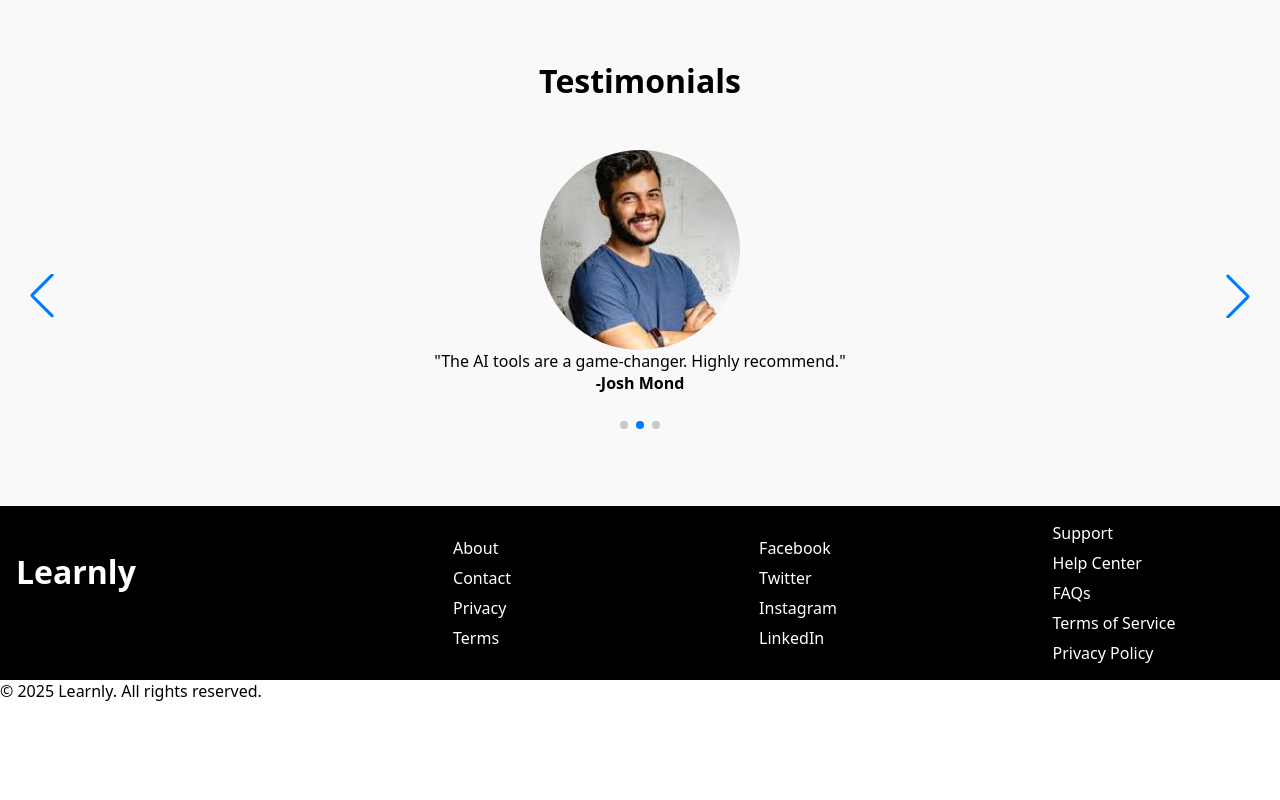
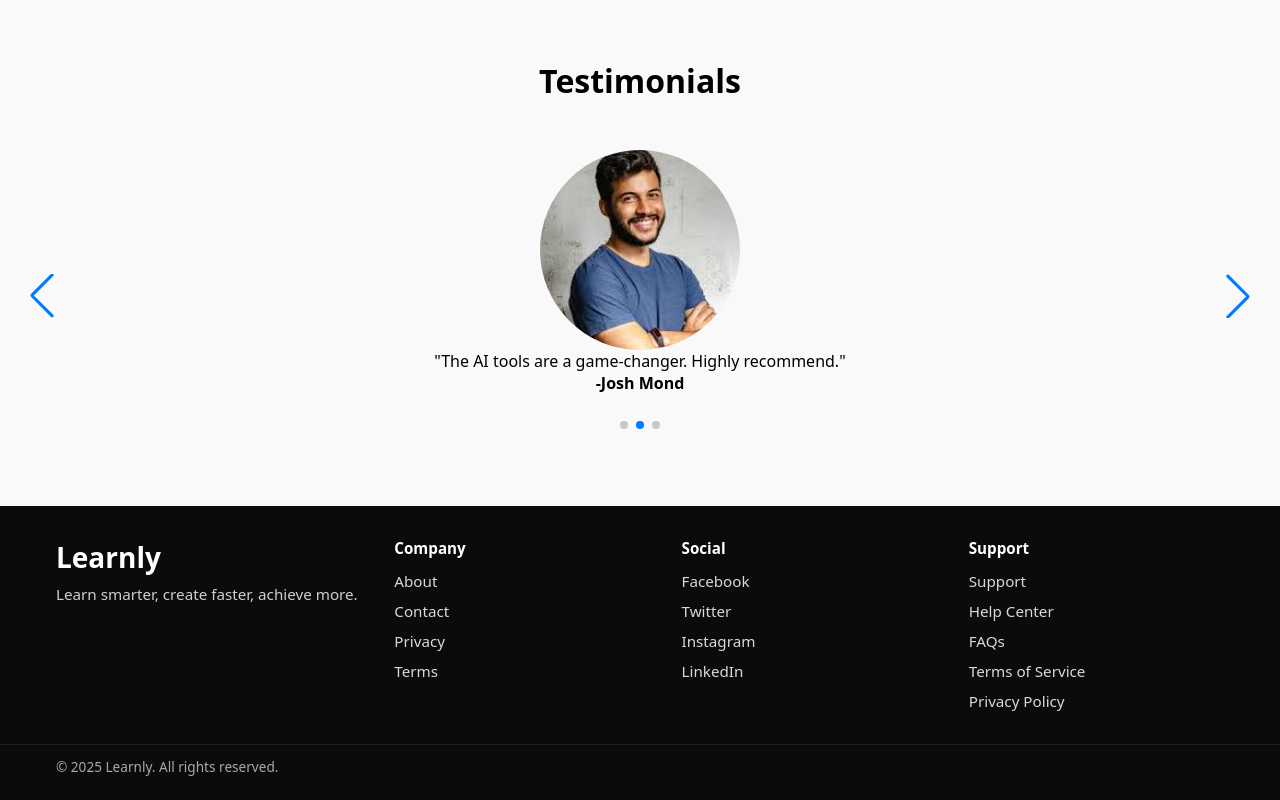
Before and after one commit to David495/Learnly, a React (Vite) app: page / in a window 1280 px wide. Shown: the part 2866-3666 px from the top of the page. Before the commit the page ends 3568 px from the top, so only its background shows below. Built offline with nearby package versions, Linux system fonts and the light colour scheme.

Commit message:
Fixed the footer layout

```diff
--- a/src/components/footer.jsx
+++ b/src/components/footer.jsx
@@ -5,35 +5,47 @@ import Footerstyle from './footer.module.css'
 const Footer = () => {
   return (
     <>
-    <footer className={Footerstyle.footer_section}>
-        <div className="footer_logo">
-            <Link to='/' className={Footerstyle.footer_logo}>Learnly</Link>
-            <p>Learn smarter, create faster, achieve more.</p>
+    <footer className={Footerstyle.footer}>
+        <div className={Footerstyle.inner}>
+          <div className={Footerstyle.brand}>
+            <Link to='/' className={Footerstyle.brand_name}>Learnly</Link>
+            <p className={Footerstyle.brand_tagline}>Learn smarter, create faster, achieve more.</p>
           </div>
 
-        <div className={Footerstyle.footer_links}>
-            <Link to='/about' className={Footerstyle.footer_links}>About</Link>
-            <Link to='/contact' className={Footerstyle.footer_links}>Contact</Link>
-            <Link to='/privacy' className={Footerstyle.footer_links}>Privacy</Link>
-            <Link to='/terms' className={Footerstyle.footer_links}>Terms</Link>
-        </div>
+          <nav className={Footerstyle.column} aria-label="Company">
+            <h3 className={Footerstyle.column_title}>Company</h3>
+            <ul className={Footerstyle.link_list}>
+              <li><Link to='/about' className={Footerstyle.link}>About</Link></li>
+              <li><Link to='/contact' className={Footerstyle.link}>Contact</Link></li>
+              <li><Link to='/privacy' className={Footerstyle.link}>Privacy</Link></li>
+              <li><Link to='/terms' className={Footerstyle.link}>Terms</Link></li>
+            </ul>
+          </nav>
 
-        <div className={Footerstyle.footer_social}>
-            <Link to='/facebook' className={Footerstyle.footer_social}>Facebook</Link>
-            <Link to='/twitter' className={Footerstyle.footer_social}>Twitter</Link>
-            <Link to='/instagram' className={Footerstyle.footer_social}>Instagram</Link>
-            <Link to='/linkedin' className={Footerstyle.footer_social}>LinkedIn</Link>
-        </div>
-        <div className={Footerstyle.footer_contact}>
-        <Link to='/facebook' className={Footerstyle.footer_contact}>Support</Link>
-            <Link to='/help-center' className={Footerstyle.footer_contact}>Help Center</Link>
-            <Link to='/faqs' className={Footerstyle.footer_contact}>FAQs</Link>
-            <Link to='/terms' className={Footerstyle.footer_contact}>Terms of Service</Link>
-            <Link to='/privacy' className={Footerstyle.footer_contact}>Privacy Policy</Link>
+          <nav className={Footerstyle.column} aria-label="Social">
+            <h3 className={Footerstyle.column_title}>Social</h3>
+            <ul className={Footerstyle.link_list}>
+              <li><Link to='/facebook' className={Footerstyle.link}>Facebook</Link></li>
+              <li><Link to='/twitter' className={Footerstyle.link}>Twitter</Link></li>
+              <li><Link to='/instagram' className={Footerstyle.link}>Instagram</Link></li>
+              <li><Link to='/linkedin' className={Footerstyle.link}>LinkedIn</Link></li>
+            </ul>
+          </nav>
+
+          <nav className={Footerstyle.column} aria-label="Support">
+            <h3 className={Footerstyle.column_title}>Support</h3>
+            <ul className={Footerstyle.link_list}>
+              <li><Link to='/support' className={Footerstyle.link}>Support</Link></li>
+              <li><Link to='/help-center' className={Footerstyle.link}>Help Center</Link></li>
+              <li><Link to='/faqs' className={Footerstyle.link}>FAQs</Link></li>
+              <li><Link to='/terms' className={Footerstyle.link}>Terms of Service</Link></li>
+              <li><Link to='/privacy' className={Footerstyle.link}>Privacy Policy</Link></li>
+            </ul>
+          </nav>
         </div>
       </footer>
 
-    <div className={Footerstyle.footer_copyright}>
+      <div className={Footerstyle.copyright}>
         <p>© 2025 Learnly. All rights reserved.</p>
       </div>
     </>
--- a/src/components/footer.module.css
+++ b/src/components/footer.module.css
@@ -1,29 +1,106 @@
-.footer_section{
-    display: grid;
-    grid-template-columns: repeat(auto-fill, minmax(250px, 1fr));
-    gap: 1rem;
-    height: auto;
-    width: 100%;
-    place-items: center;
-    padding: 1rem;
-    background-color: black;
+/* Footer wrapper */
+.footer {
+  width: 100%;
+  background: #0b0b0b;
+  color: #eaeaea;
 }
 
-.footer_links, .footer_social, .footer_contact{
-    display: flex;
-    flex-direction: column;
-    gap: 0.5rem;
+/* Inner grid container */
+.inner {
+  max-width: 1200px;
+  margin: 0 auto;
+  padding: 2rem 1rem;
+  display: grid;
+  grid-template-columns: 1.2fr repeat(3, 1fr);
+  gap: 2rem;
 }
 
-.footer_logo{
-    font-size: 2rem;
-    text-decoration: none;
-    font-weight: 800;
-    color: #fff;
+/* Brand area */
+
+.brand_name {
+  font-size: 1.75rem;
+  font-weight: 800;
+  color: #ffffff;
+  text-decoration: none;
 }
 
-.footer_links, .footer_social, .footer_contact{
-    font-size: 1rem;
-    text-decoration: none;
-    color: #fff;
+.brand_tagline {
+  margin-top: 0.5rem;
+  font-size: 0.95rem;
+  color: #cfcfcf;
 }
+
+/* Columns */
+
+.column_title {
+  font-size: 0.95rem;
+  font-weight: 700;
+  color: #ffffff;
+  margin-bottom: 0.75rem;
+}
+
+.link_list {
+  list-style: none;
+  padding: 0;
+  margin: 0;
+  display: flex;
+  flex-direction: column;
+  gap: 0.5rem;
+}
+
+.link {
+  color: #d9d9d9;
+  text-decoration: none;
+  font-size: 0.95rem;
+  transition: color 0.2s ease, text-decoration-color 0.2s ease;
+}
+
+.link:hover {
+  color: #ffffff;
+  text-decoration: underline;
+  text-decoration-color: #4f9cff;
+}
+
+.link:focus-visible {
+  outline: 2px solid #4f9cff;
+  outline-offset: 2px;
+  border-radius: 2px;
+}
+
+/* Responsive */
+@media (max-width: 900px) {
+  .inner {
+    grid-template-columns: 1fr 1fr;
+    gap: 1.5rem;
+  }
+}
+
+@media (max-width: 600px) {
+  .inner {
+    grid-template-columns: 1fr;
+    padding: 1.5rem 1rem;
+  }
+
+  .brand_name {
+    font-size: 1.5rem;
+  }
+
+  .link_list {
+    gap: 0.4rem;
+  }
+}
+
+/* Copyright bar */
+.copyright {
+  width: 100%;
+  background: #0b0b0b;
+  border-top: 1px solid rgba(255, 255, 255, 0.08);
+}
+
+.copyright p {
+  max-width: 1200px;
+  margin: 0 auto;
+  padding: 0.75rem 1rem 1.5rem;
+  color: #a9a9a9;
+  font-size: 0.85rem;
+}
```
Lines whose indentation alone changed are shown as unchanged.
